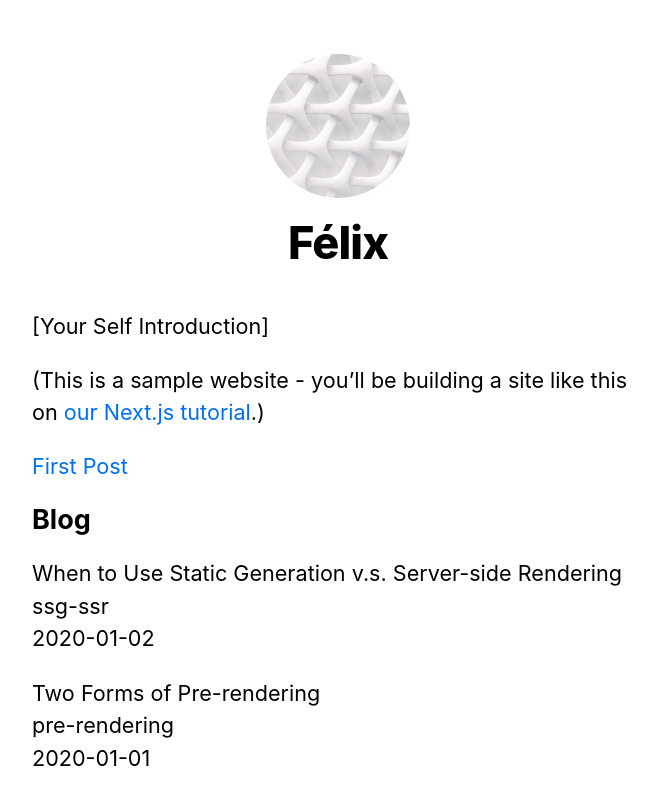
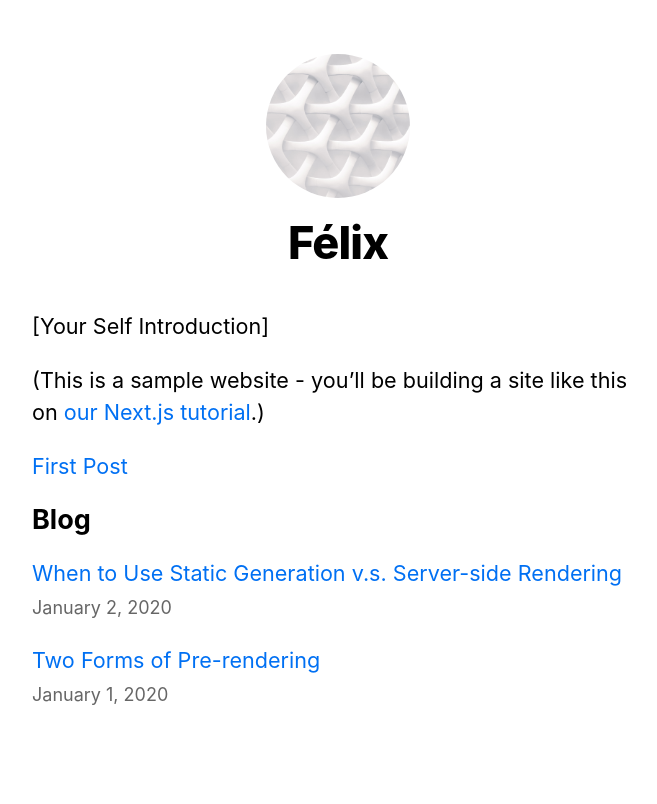
Before and after one commit to host4ideas/nextjs-tutorial, a Next.js app in the folder nextjs-blog/: page / in a window 1280 px wide. Shown: the top 804 px of the page, without its empty margins (302-959 px from the left). Built offline with nearby package versions, Linux system fonts and the light colour scheme.

Commit message:
Update index.js

```diff
--- a/nextjs-blog/pages/index.js
+++ b/nextjs-blog/pages/index.js
@@ -3,6 +3,7 @@ import Layout, { siteTitle } from '../components/layout'
 import utilStyles from '../styles/utils.module.css'
 import Link from 'next/link'
 import { getSortedPostsData } from '../lib/posts'
+import Date from '../components/date'
 
 /*
 Example code of server-side rendering
@@ -21,6 +22,17 @@ export async function getServerSideProps(context) {
 */
 
 /*
+Static generatio without data + fetch data in the client-side
+
+The team behind Next.js has created a React hook for data fetching called SWR.
+We highly recommend it if you’re fetching data on the client side.
+It handles caching, revalidation, focus tracking, refetching on interval, and more.
+
+This approach works well for user dashboard pages, for example.
+Because a dashboard is a private, user-specific page, SEO is not relevant,
+and the page doesn’t need to be pre-rendered.
+The data is frequently updated, which requires request-time data fetching.
+
 Ejemplo SWR client-side rendering para una aplicación de mensajería
 
 const { data } = useSWR("/api/chat-messages", fetcher, {
@@ -66,11 +78,13 @@ export default function Home({ allPostsData }) {
 				<ul className={utilStyles.list}>
 					{allPostsData.map(({ id, date, title }) => (
 						<li className={utilStyles.listItem} key={id}>
-							{title}
+							<Link href={`/posts/${id}`}>
+								<a>{title}</a>
+							</Link>
 							<br />
-							{id}
-							<br />
-							{date}
+							<small className={utilStyles.lightText}>
+								<Date dateString={date} />
+							</small>
 						</li>
 					))}
 				</ul>
```
Lines whose indentation alone changed are shown as unchanged.
